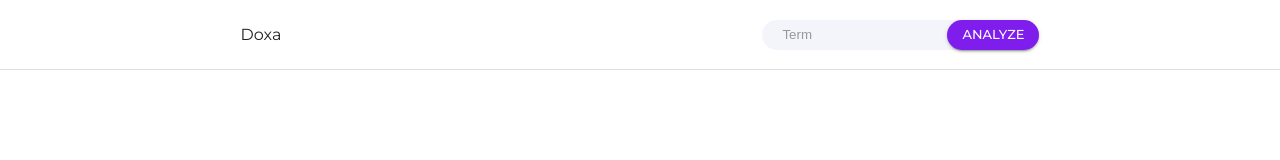
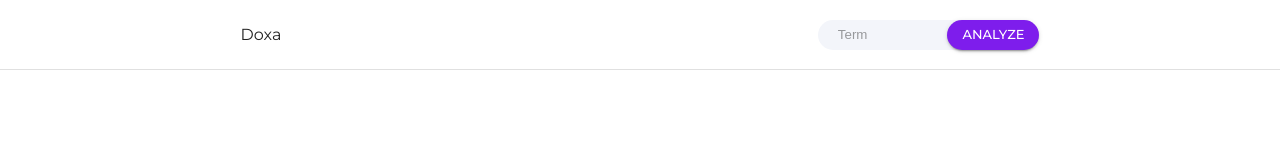
Before and after one commit to adcar/doxa-frontend, a Next.js app: page /results in a window 1280 px wide. Shown: the top 160 px of the page. Built offline with nearby package versions, Linux system fonts and the light colour scheme.

Commit message:
Made nav search expand upon focus

```diff
--- a/src/components/NavSearch.js
+++ b/src/components/NavSearch.js
@@ -5,7 +5,7 @@ import Button from "@material-ui/core/Button";
 
 const useStyles = makeStyles(theme => ({
   input: {
-    width: "100%",
+    width: "80%",
     transition: "all 0.25s ease-out",
     paddingLeft: 20,
     paddingRight: 80,
@@ -16,7 +16,8 @@ const useStyles = makeStyles(theme => ({
     color: theme.palette.text.primary,
     border: "none",
     "&:focus": {
-      backgroundColor: theme.palette.background.other
+      backgroundColor: theme.palette.background.other,
+      width: "100%"
     },
     "&::placeholder": {
       color: theme.palette.text.hint
@@ -31,7 +32,9 @@ const useStyles = makeStyles(theme => ({
     right: 0
   },
   form: {
-    position: "relative"
+    position: "relative",
+    display: "flex",
+    justifyContent: "flex-end"
   }
 }));
 
```
